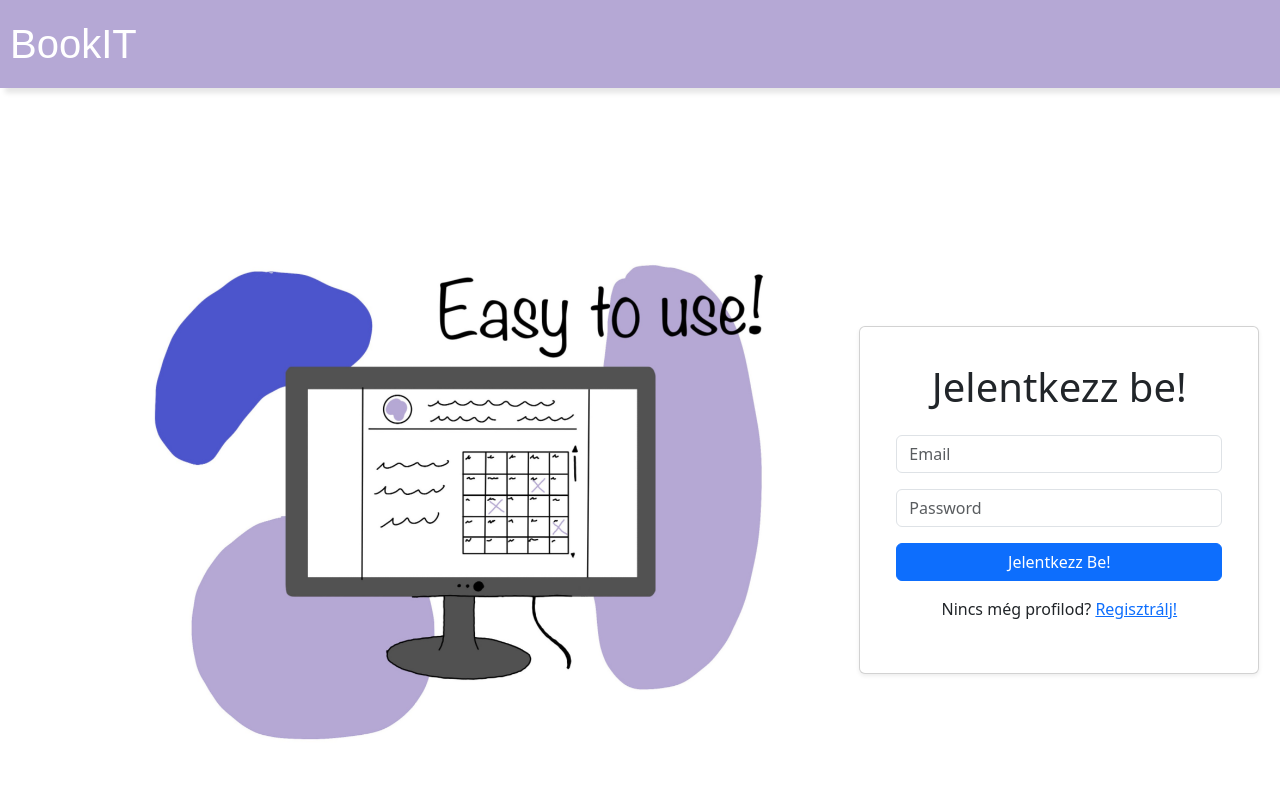
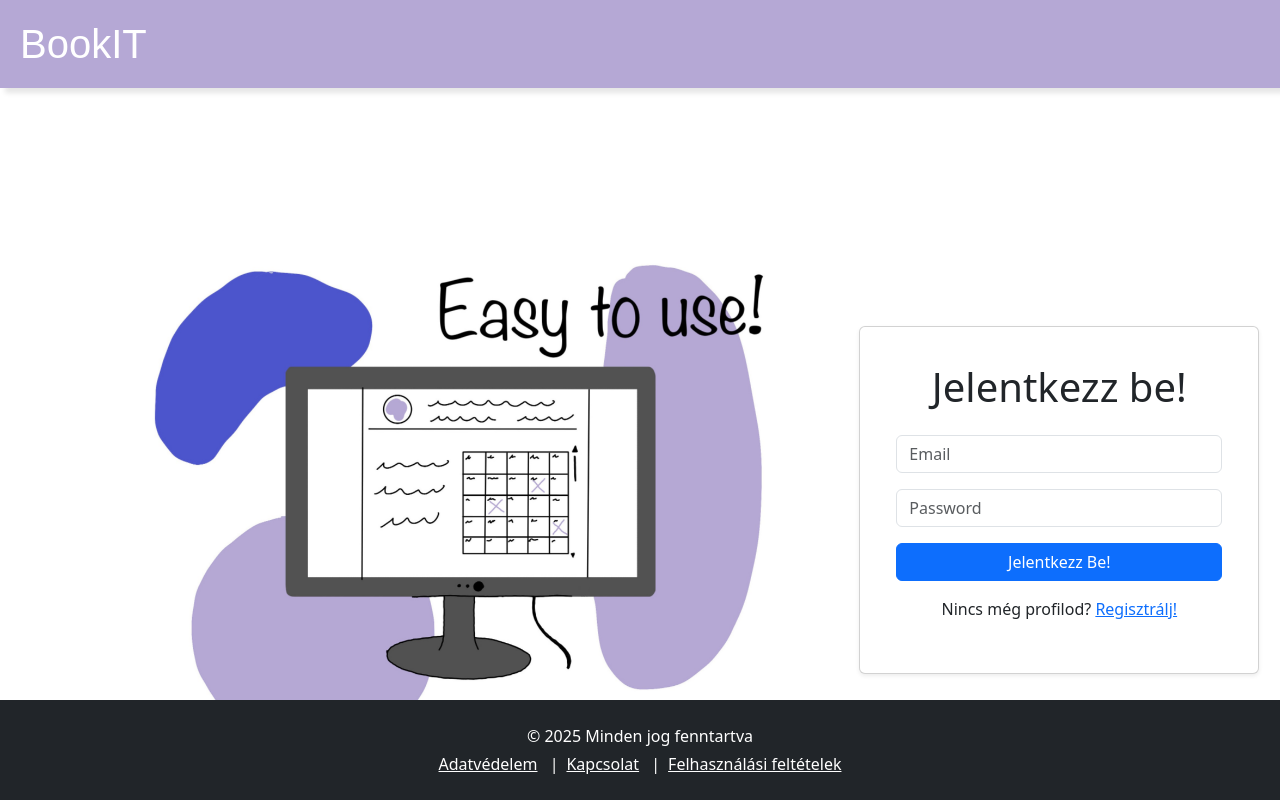
Before and after one commit to Booking-BA-BO/frontend, a React (Vite) app: page / in a window 1280 px wide. Shown: the top 800 px of the page. Built offline with nearby package versions, Linux system fonts and the light colour scheme.

Commit message:
css módosítások

```diff
--- a/src/App.css
+++ b/src/App.css
@@ -2,6 +2,8 @@ html, body {
   height: 100%;
   margin: 0px;
   padding: 0px;
+  overflow-x: hidden;
+  overflow-y: scroll;
 }
 
 .body-content {
@@ -13,7 +15,7 @@ html, body {
 .header-background {
   background-color: #b5a8d5;
   color: white;
-  padding: 10px 0;
+  padding: 10px;
 }
 
 .header {
@@ -24,7 +26,6 @@ html, body {
   top: 0;
   left: 0;
   width: 100%;
-  z-index: 1000;
 }
 
 .header-background h1 {
@@ -43,25 +44,6 @@ body {
   object-fit: cover;
 }
 
-.grid-container {
-  display: grid;
-  grid-template-columns: 70% 30%;
-  gap: 20px;
-  min-height: 100%;
-}
-
-@media (max-width: 768px) {
-  .grid-container {
-    grid-template-columns: 1fr;
-  }
-}
-
-.card-container {
-  display: flex;
-  justify-content: space-between;
-  gap: 20px;
-  margin-top: 20px;
-}
 
 .card {
   width: 30%;
@@ -71,3 +53,18 @@ body {
   text-align: center;
   background-color: #fff;
 }
+
+
+.footer {
+    width: 100%;
+    bottom: 0;
+    position: absolute;
+    height: 100px;
+    padding: 0px;
+}
+
+@media (max-width: 600px) {
+  footer {
+    position: none;
+  }
+}
--- a/src/components/Footer.jsx
+++ b/src/components/Footer.jsx
@@ -1,15 +1,14 @@
 import React from 'react';
-import 'bootstrap/dist/css/bootstrap.min.css';
 
 function Footer() {
   return (
-    <footer className="footer bg-dark text-white py-4 w-100">
+    <footer className="footer bg-dark text-white p-4">
       <div className="container-fluid text-center">
         <p className="mb-1">© 2025 Minden jog fenntartva</p>
         <div>
-          <a href="#" className="text-white mx-2">Adatvédelem</a> |
-          <a href="#" className="text-white mx-2">Kapcsolat</a> |
-          <a href="#" className="text-white mx-2">Felhasználási feltételek</a>
+          <a href="" className="text-white mx-2">Adatvédelem</a> |
+          <a href="" className="text-white mx-2">Kapcsolat</a> |
+          <a href="" className="text-white mx-2">Felhasználási feltételek</a>
         </div>
       </div>
     </footer>
--- a/src/index.css
+++ b/src/index.css
@@ -23,11 +23,11 @@ a:hover {
 }
 
 body {
-  margin: 0;
+  margin: auto;
 /*   display: flex; */
 /*   place-items: center; */
-  min-width: 320px;
-  min-height: 100vh;
+/*   min-width: 320px;
+  min-height: 100vh; */
 }
 
 h1 {
@@ -37,18 +37,19 @@ h1 {
 
 button {
   border-radius: 8px;
-  border: 1px solid transparent;
   padding: 0.6em 1.2em;
   font-size: 1em;
   font-weight: 500;
   font-family: inherit;
   background-color: #1a1a1a;
-  cursor: pointer;
   transition: border-color 0.25s;
 }
+
 button:hover {
   border-color: #646cff;
+  background-color: #c12020;
 }
+
 button:focus,
 button:focus-visible {
   outline: 4px auto -webkit-focus-ring-color;
--- a/src/pages/Cards.jsx
+++ b/src/pages/Cards.jsx
@@ -1,5 +1,5 @@
 import { Button } from "react-bootstrap";
-import { Card } from 'react-bootstrap';
+import { Card } from "react-bootstrap";
 import CardComponent from "../components/CardComponent";
 
 export default function Cards() {
```
Lines whose indentation alone changed are shown as unchanged.
